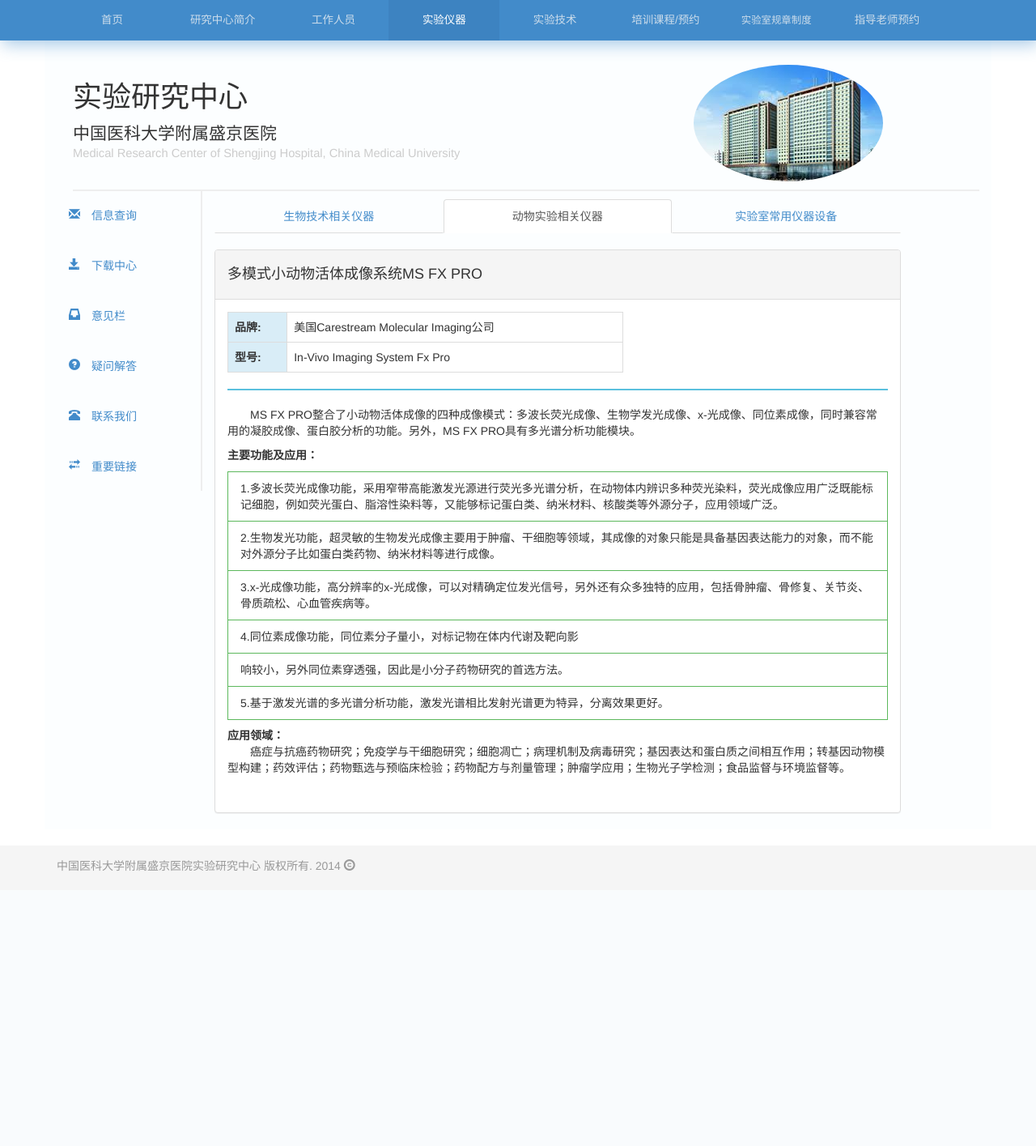
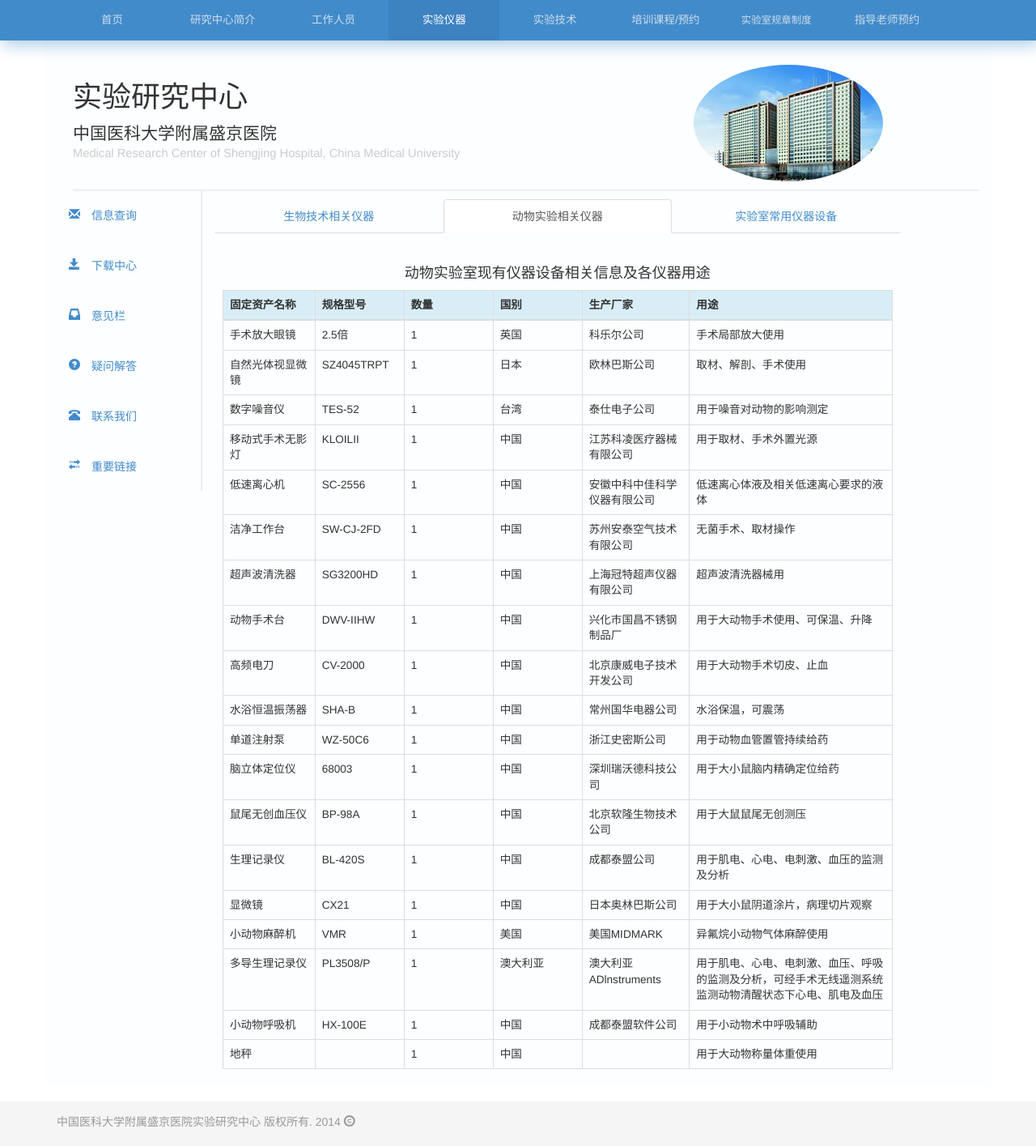
Before and after one commit to yuxiaotan/sjwebsite, a PHP site: page /equipment2.html in a window 1280 px wide. Shown: the whole page at 81% size. Before the commit the page ends 1076 px from the top, so only its background shows below. Run offline with PHP 8.4, Linux system fonts and the light colour scheme; some libraries are stand-ins or nearby versions.

Commit message:
Added more stuff on equipment

```diff
--- a/css/styles.css
+++ b/css/styles.css
@@ -243,7 +243,7 @@ box-shadow: 3px 5px 20px 0px  rgba(66,139,202, 0.46);
     display: block;
 }
 
-.dropdown-submenu>a:after {
+#ttbarspec>a:after {
     display: block;
     content: " ";
     float: right;
@@ -253,6 +253,17 @@ box-shadow: 3px 5px 20px 0px  rgba(66,139,202, 0.46);
     border-style: solid;
     border-width: 5px 0 5px 5px;
     border-left-color: #ccc;
+    margin-top: 5px;
+    margin-right: -10px;
+}
+
+.dropdown-submenulong>a:after {
+    display: block;
+    content: " ";
+    float: right;
+    width: 0;
+    height: 0;
+    border: none;
     margin-top: 5px;
     margin-right: -10px;
 }
@@ -328,7 +339,6 @@ box-shadow: 3px 5px 20px 0px  rgba(66,139,202, 0.46);
 
 }
 
-.about
 
 /* TRAINING. html */
 #trainingtitle{
@@ -424,6 +434,11 @@ box-shadow: 3px 5px 20px 0px  rgba(66,139,202, 0.46);
     color:red;
 }
 
+.apptblue{
+
+    color:blue;
+}
+
 /* Rules.html */
 
 .rulescenter{
@@ -453,15 +468,44 @@ box-shadow: 3px 5px 20px 0px  rgba(66,139,202, 0.46);
     width:100%;
 }
 
+.eqp2panel{
+
+    margin-top:40px;
+    margin-bottom:20px;
+    margin-left:10px;
+    margin-right:10px;
+}
+
 .eqptable{
 
     width:60%;
+}
+
+.eqp2table{
+
+    font-size:0.97em;
+}
+
+.eqp2table > thead > tr >th{
+
+    min-width:110px;
+}
+
+.eqptablelong{
+
+    width:85%;
 }
 
 .eqptable > .table{
 
     font-size:1em;
 }
+
+.eqptablelong > .table{
+
+    font-size:1em;
+}
+
 
 .eqptblstart{
 
@@ -497,3 +541,12 @@ box-shadow: 3px 5px 20px 0px  rgba(66,139,202, 0.46);
 
     border: 1px solid #5cb85c;
 }
+
+a.eqpanchor{
+    display: block; position: relative; top: -250px; visibility: hidden;
+}
+
+.eqp2center{
+
+    text-align:center;
+}
--- a/equipment2.html
+++ b/equipment2.html
@@ -57,61 +57,198 @@
         <li><a href="./equipment3.html">实验室常用仪器设备</a></li>
       </ul>
 
-   <!-- B0 -->
-        <div class="panel panel-default eqptblstart">
-          <div class="panel-heading success">
-            <h4 class="panel-title">
-              <a data-toggle="collapse" data-parent="#accordion" href="#b0">
-                <h4> 多模式小动物活体成像系统MS FX PRO </h4>
-              </a>
-            </h4>
-          </div>
-          <div id="b0" class="panel-collapse collapse in">
-            <div class="panel-body">
+      <div class="eqp2panel">
+        <h4 class="eqp2center">动物实验室现有仪器设备相关信息及各仪器用途</h4>
 
-              <div class="eqptable">
-                <table class="table table-bordered">
+        <table class="eqp2table table table-responsive table-bordered table-hover">
+          <thead>
+            <tr class="info">
+              <th>固定资产名称
+              </th>
+              <th>规格型号</th>
+              <th>数量</th>
+              <th>国别</th>
+              <th>生产厂家</th>
+              <th>用途</th>
+            </tr>
+          </thead>
           <tbody>
-                  <tr >
-                    <td class="eqprow info"><b>品牌:</b></td>
-                    <td>美国Carestream Molecular Imaging公司</td>
-                  </tr>
-                  <tr >
-                    <td class="eqprow info"><b>型号:</b></td>
-                    <td>In-Vivo Imaging System Fx Pro</td>
+          <tr>
+            <td>手术放大眼镜</td>
+            <td>2.5倍</td>
+            <td>1</td>
+            <td>英国</td>
+            <td>科乐尔公司</td>
+            <td>手术局部放大使用</td>
           </tr>
 
+          <tr>
+            <td>自然光体视显微镜</td>
+            <td>SZ4045TRPT</td>
+            <td>1</td>
+            <td>日本</td>
+            <td>欧林巴斯公司</td>
+            <td>取材、解剖、手术使用</td>
           </tr>
+          <tr>
+            <td>数字噪音仪</td>
+            <td>TES-52</td>
+            <td>1</td>
+            <td>台湾</td>
+            <td>泰仕电子公司</td>
+            <td>用于噪音对动物的影响测定</td>
+          </tr>
+
+            <tr>
+              <td>移动式手术无影灯</td>
+              <td>KLOILII</td>
+              <td>1</td>
+              <td>中国</td>
+              <td>江苏科凌医疗器械有限公司</td>
+              <td>用于取材、手术外置光源</td>
+            </tr>
+
+            <tr>
+              <td>低速离心机</td>
+              <td>SC-2556</td>
+              <td>1</td>
+              <td>中国</td>
+              <td>安徽中科中佳科学仪器有限公司</td>
+              <td>低速离心体液及相关低速离心要求的液体</td>
+            </tr>
+
+            <tr>
+              <td>洁净工作台</td>
+              <td>SW-CJ-2FD</td>
+              <td>1</td>
+              <td>中国</td>
+              <td>苏州安泰空气技术有限公司</td>
+              <td>无菌手术、取材操作</td>
+            </tr>
+
+            <tr>
+              <td>超声波清洗器</td>
+              <td>SG3200HD</td>
+              <td>1</td>
+              <td>中国</td>
+              <td>上海冠特超声仪器有限公司</td>
+              <td>超声波清洗器械用</td>
+            </tr>
+
+            <tr>
+              <td>动物手术台</td>
+              <td>DWV-IIHW</td>
+              <td>1</td>
+              <td>中国</td>
+              <td>兴化市国昌不锈钢制品厂</td>
+              <td>用于大动物手术使用、可保温、升降</td>
+            </tr>
+
+            <tr>
+              <td>高频电刀</td>
+              <td>CV-2000</td>
+              <td>1</td>
+              <td>中国</td>
+              <td>北京康威电子技术开发公司</td>
+              <td>用于大动物手术切皮、止血</td>
+            </tr>
+
+            <tr>
+              <td>水浴恒温振荡器</td>
+              <td>SHA-B</td>
+              <td>1</td>
+              <td>中国</td>
+              <td>常州国华电器公司</td>
+              <td>水浴保温，可震荡</td>
+            </tr>
+
+            <tr>
+              <td>单道注射泵</td>
+              <td>WZ-50C6</td>
+              <td>1</td>
+              <td>中国</td>
+              <td>浙江史密斯公司</td>
+              <td>用于动物血管置管持续给药</td>
+            </tr>
+
+            <tr>
+              <td>脑立体定位仪</td>
+              <td>68003</td>
+              <td>1</td>
+              <td>中国</td>
+              <td>深圳瑞沃德科技公司</td>
+              <td>用于大小鼠脑内精确定位给药</td>
+            </tr>
+
+            <tr>
+              <td>鼠尾无创血压仪</td>
+              <td>BP-98A</td>
+              <td>1</td>
+              <td>中国</td>
+              <td>北京软隆生物技术公司</td>
+              <td>用于大鼠鼠尾无创测压</td>
+            </tr>
+
+            <tr>
+              <td>生理记录仪</td>
+              <td>BL-420S</td>
+              <td>1</td>
+              <td>中国</td>
+              <td>成都泰盟公司</td>
+              <td>用于肌电、心电、电刺激、血压的监测及分析</td>
+            </tr>
+
+            <tr>
+              <td>显微镜</td>
+              <td>CX21</td>
+              <td>1</td>
+              <td>中国</td>
+              <td>日本奥林巴斯公司</td>
+              <td>用于大小鼠阴道涂片，病理切片观察</td>
+            </tr>
+
+            <tr>
+              <td>小动物麻醉机</td>
+              <td>VMR</td>
+              <td>1</td>
+              <td>美国</td>
+              <td>美国MIDMARK</td>
+              <td>异氟烷小动物气体麻醉使用</td>
+            </tr>
+
+            <tr>
+              <td>多导生理记录仪</td>
+              <td>PL3508/P</td>
+              <td>1</td>
+              <td>澳大利亚</td>
+              <td>澳大利亚ADlnstruments</td>
+              <td>用于肌电、心电、电刺激、血压、呼吸的监测及分析，可经手术无线遥测系统监测动物清醒状态下心电、肌电及血压</td>
+            </tr>
+
+            <tr>
+              <td>小动物呼吸机</td>
+              <td>HX-100E</td>
+              <td>1</td>
+              <td>中国</td>
+              <td>成都泰盟软件公司</td>
+              <td>用于小动物术中呼吸辅助</td>
+            </tr>
+
+            <tr>
+              <td>地秤</td>
+              <td></td>
+              <td>1</td>
+              <td>中国</td>
+              <td></td>
+              <td>用于大动物称量体重使用</td>
+            </tr>
+
+
+
 
             </tbody>
           </table>
         </div>
-
-
-            <div class="eqpsecondary">
-              <p>MS FX PRO整合了小动物活体成像的四种成像模式：多波长荧光成像、生物学发光成像、x-光成像、同位素成像，同时兼容常用的凝胶成像、蛋白胶分析的功能。另外，MS FX PRO具有多光谱分析功能模块。</p>
-              <b>主要功能及应用：</b><p></p>
-
-              <div class="list-group-item">1.多波长荧光成像功能，采用窄带高能激发光源进行荧光多光谱分析，在动物体内辨识多种荧光染料，荧光成像应用广泛既能标记细胞，例如荧光蛋白、脂溶性染料等，又能够标记蛋白类、纳米材料、核酸类等外源分子，应用领域广泛。</div>
-              <div class="list-group-item">2.生物发光功能，超灵敏的生物发光成像主要用于肿瘤、干细胞等领域，其成像的对象只能是具备基因表达能力的对象，而不能对外源分子比如蛋白类药物、纳米材料等进行成像。</div>
-              <div class="list-group-item">3.x-光成像功能，高分辨率的x-光成像，可以对精确定位发光信号，另外还有众多独特的应用，包括骨肿瘤、骨修复、关节炎、骨质疏松、心血管疾病等。</div>
-              <div class="list-group-item">4.同位素成像功能，同位素分子量小，对标记物在体内代谢及靶向影</div>
-              <div class="list-group-item">响较小，另外同位素穿透强，因此是小分子药物研究的首选方法。</div>
-              <div class="list-group-item">5.基于激发光谱的多光谱分析功能，激发光谱相比发射光谱更为特异，分离效果更好。</div>
-
-              <p></p>
-              <b>应用领域：</b>
-              <p>癌症与抗癌药物研究；免疫学与干细胞研究；细胞凋亡；病理机制及病毒研究；基因表达和蛋白质之间相互作用；转基因动物模型构建；药效评估；药物甄选与预临床检验；药物配方与剂量管理；肿瘤学应用；生物光子学检测；食品监督与环境监督等。</p>
-            </div>
-
-          </div>
-        </div>
-      </div>
-
-
-
-
-
 
       </div> <!-- Mainbody Col10 -->
     </div>
--- a/home.html
+++ b/home.html
@@ -4,7 +4,7 @@
 <meta http-equiv="X-UA-Compatible" content="IE=edge">
 <meta name="viewport" content="width=device-width, initial-scale=1">
 <link rel="shortcut icon" href="images/cloud" type="image/x-icon" />
-<title>实验研究中心1.1</title>
+<title>实验研究中心1.2:6.18</title>
 
 <!-- Bootstrap -->
 <link href="bootstrap/css/bootstrap.min.css" rel="stylesheet">
@@ -123,7 +123,7 @@
           </div>
           <div class="col-md-8">
             <h2>简介</h2>
-            <div class="hppindent">中国医科大学附属盛京医院是一所现代化大型综合性、数字化大学附属医院。盛京医院每年招收培养硕士研究生四百名左右、博士研究生一百名左右。为了更好的培养研究生的科研能力，为研究生的科研工作提供良好的环境以及高效利用医院的科研资源，2007年10月医院在整合了原有几个专科实验室的基础上，成立了盛京医院实验研究中心的前身——盛京医院实验研究中心一区。2014年由医院批准建设了盛京医院沈本基地实验研究中心，医院先后投入XXX万元更新了大多数设备，对科研工作环境进行了全面改造。中心下设不同的科研工作区域（XXX平米）、层流细胞培养室（XXX平米）和专业的SPF级动物室（XXX平米），实验中心已建设成为实验环境良好、仪器设备先进、配套比较齐全、功能比较完善、向全院职工及研究生开放的现代化科研平台。</div><p></p>
+            <div class="hppindent">中国医科大学附属盛京医院是一所现代化大型综合性、数字化大学附属医院。盛京医院每年招收培养硕士研究生四百名左右、博士研究生一百名左右。为了更好的培养研究生的科研能力，为研究生的科研工作提供良好的环境以及高效利用医院的科研资源，2007年10月医院在整合了原有几个专科实验室的基础上，成立了盛京医院实验研究中心的前身——盛京医院实验研究中心一区。2014年由医院批准建设了盛京医院沈本基地实验研究中心，医院先后投入XXX万元更新了大多数设备，对科研工作环境进行了全面改造。中心下设不同的科研工作区域（2300平米）、层流净化细胞培养室（600平米）和专业的SPF级动物室（2200平米），实验中心已建设成为实验环境良好、仪器设备先进、配套比较齐全、功能比较完善、向全院职工及研究生开放的现代化科研平台。</div><p></p>
             <p><a href="./about.html" class="btn btn-primary btn-lg" role="button">了解一下！</a></p>
           </div>
 
--- a/t_topbar.html
+++ b/t_topbar.html
@@ -101,20 +101,8 @@
             </li>
 
             <li class="divider" id="dividerformat"></li>
-            <li class="dropdown-submenu">
+            <li class="dropdown-submenu" id="ttbarspec">
             <a tabindex="-1" href="./equipment2.html">动物实验相关仪器</a>
-            <ul class="dropdown-menu">
-              <li><a href="./equipment2.html#b0">多模式小动物活体成像系统</a></li>
-              <li><a href="./equipment2.html#b1">多导生理记录仪</a></li>
-              <li><a href="./equipment2.html#b2"> 小动物麻醉剂	</a></li>
-              <li><a href="./equipment2.html#b3"> 小动物呼吸机	</a></li>
-              <li><a href="./equipment2.html#b4"> 鼠尾无创血压仪</a></li>
-              <li><a href="./equipment2.html#b5">脑立体定位仪</a></li>
-              <li><a href="./equipment2.html#b6"> 高频电刀</a></li>
-              <li><a href="./equipment2.html#b7"> 实验动物IVC笼具</a></li>
-              <li><a href="./equipment2.html#b8">自然光体视显微镜</a></li>
-
-            </ul>
             </li>
 
             <li class="divider" id="dividerformat"></li>
```
Also changed, not shown: about.html (+7 -6 lines), appointment.html (+10 -28 lines), equipment.html (+66 -8 lines), 1 other file. Lines whose indentation alone changed are shown as unchanged.
